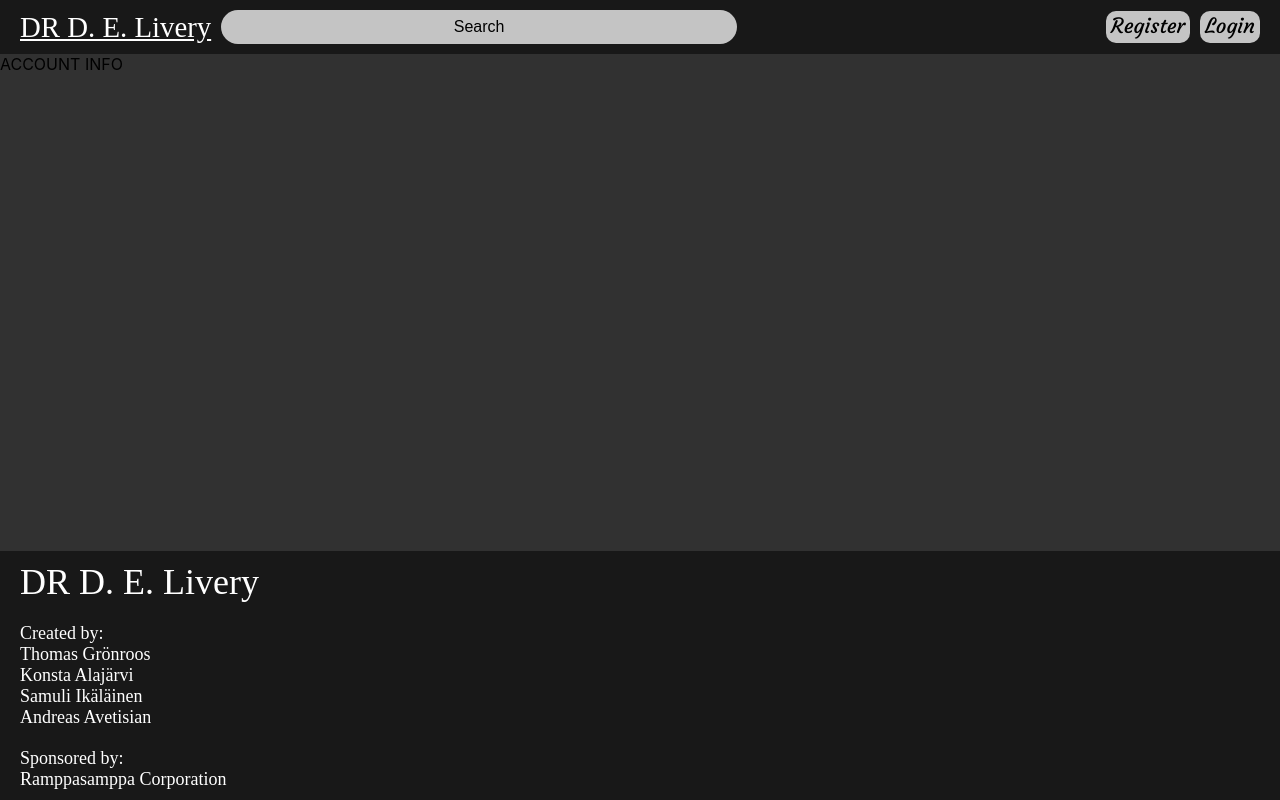
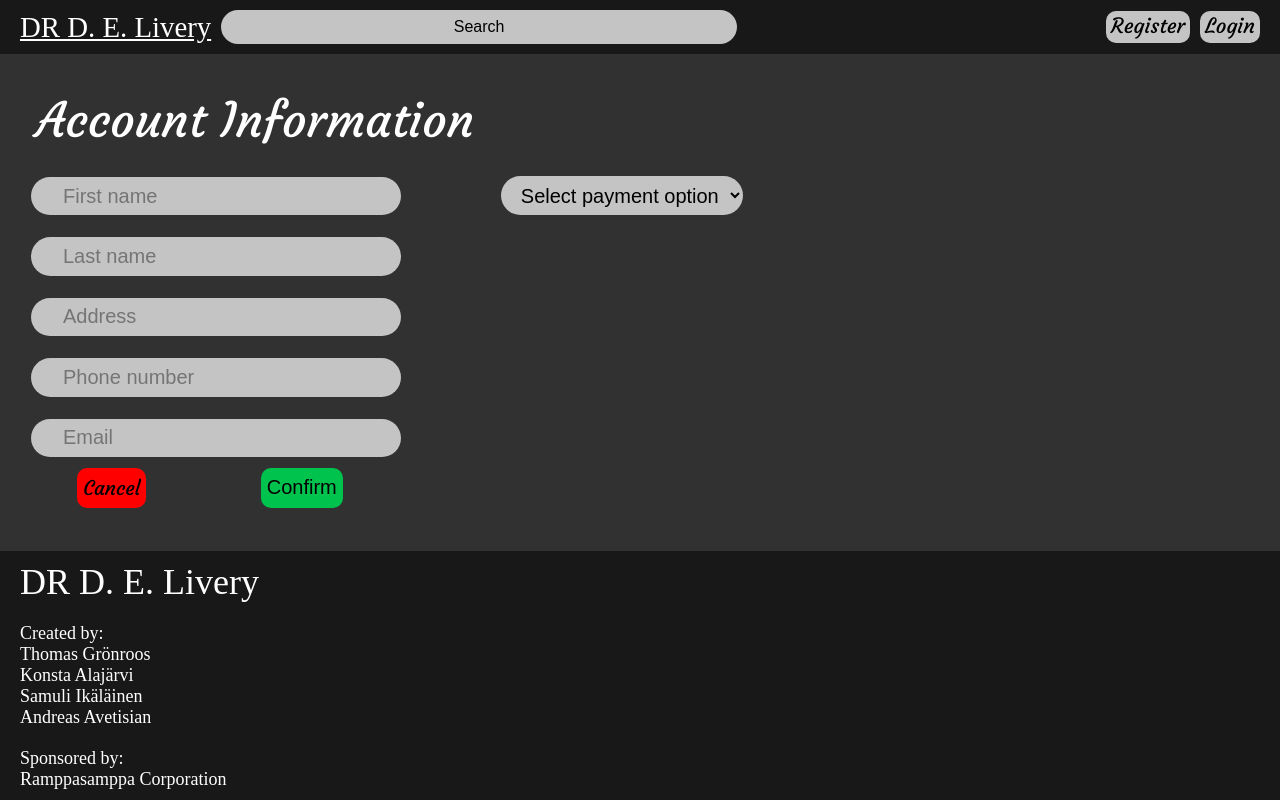
Before and after one commit to AWAProjectOrganization-team-6/frontend, a React (Create React App) app: page /account in a window 1280 px wide. Built offline with nearby package versions, Linux system fonts and the light colour scheme; no server answers; a web font is replaced by a local one.

Commit message:
Merge branch main into Account Info branch

```diff
--- a/src/App.js
+++ b/src/App.js
@@ -12,6 +12,7 @@ import CreateRestaurant from './views/CreateRestaurant';
 import ManagerMainPage from './views/ManagerMainPage';
 import RedirectManager from './components/RedirectManager';
 import ShoppingCart from './views/ShoppingCart';
+import AccountInfo from './views/AccountInfo';
 
 class InitialState {
     constructor() {
@@ -163,7 +164,7 @@ class App extends Component {
                     <Route path="/" element={<MainPage user={this.state.user} token={this.state.loginToken} />} />
                     <Route path="/create/account" element={<CreateAccount />} />
                     <Route path="/create/restaurant" element={<CreateRestaurant token={this.state.loginToken} />} />
-                    <Route path="/account" element={<div> ACCOUNT INFO </div>} />
+                    <Route path="/account" element={<AccountInfo token={this.state.loginToken}/>} />
                     <Route path="/status" element={<div> ORDER STATUS </div>} />
                     <Route
                         path="/cart"
```
